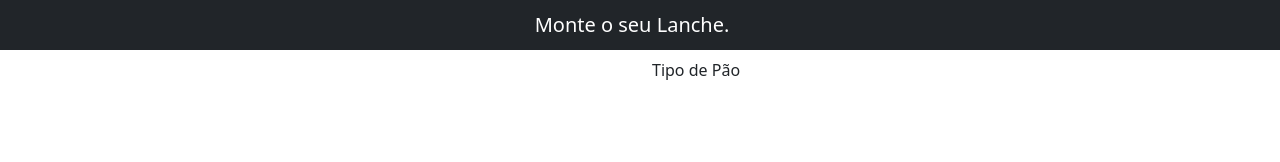
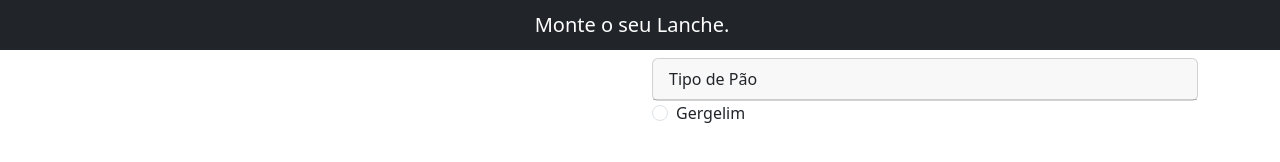
Before and after one commit to mariibd/cardapio-vue, a plain HTML site: page index.html in a window 1280 px wide. Drawn offline with nearby package versions, Linux system fonts and the light colour scheme.

Commit message:
update inputs pão

```diff
--- a/index.html
+++ b/index.html
@@ -58,7 +58,24 @@
                     <!-- TIPO do Pão -->
                     <div class="row mt-2">
                         <div class="col">
-                            Tipo de Pão
+                            <div class="card">
+                                <div class="card-header">
+                                    Tipo de Pão
+                                </div>
+                            </div>
+                            <div class="card-body">
+
+                                <div class="form-check form-check-inline">
+
+                                    <input type="radio" class="form-check-input">
+                                    <label class="form-check-label"> Gergelim </label>
+
+                                </div>
+
+
+
+
+                            </div>
                         </div>
                     </div>
 
@@ -78,7 +95,7 @@
     <script>
         //const = constante
         // vm = view (html) Model (js)
-        const vm = new Vue ({
+        const vm = new Vue({
             el: '#app',
 
 
```
